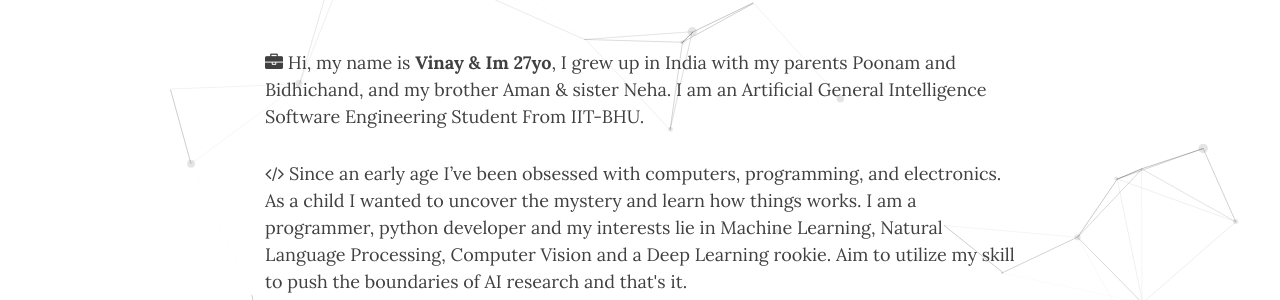
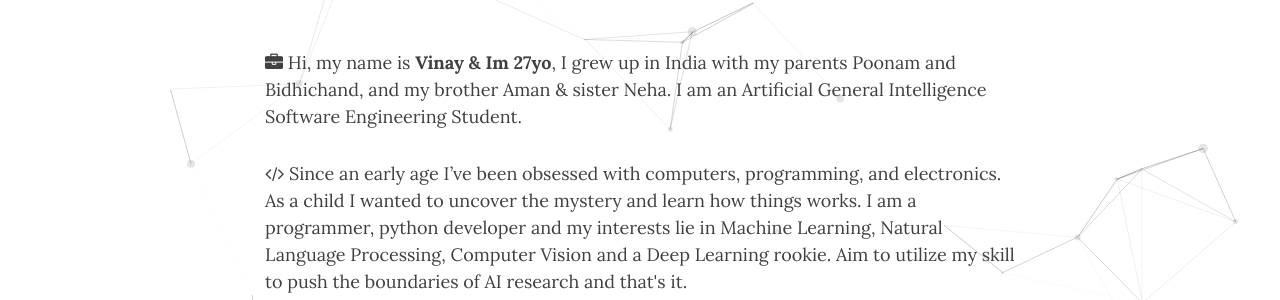
Before and after one commit to Vinaygond/Vinaygond.github.io, a Jekyll site: the page built from aboutme.md, in a window 1280 px wide and 900 px high. Shown: the part 283-583 px from the top of the window. Built offline with Jekyll 4.4.1, drawn with Linux system fonts in a browser that asks for light colours; nearby versions of some CDN libraries.

Commit message:
Update personal introduction in aboutme.md
Removed reference to IIT-BHU from the introduction.

```diff
--- a/aboutme.md
+++ b/aboutme.md
@@ -6,7 +6,7 @@
 
 <p class="about-text">
 <span class="fa fa-briefcase about-icon"></span>
-  Hi, my name is <strong>Vinay & Im 27yo</strong>, I grew up in India with my parents Poonam and Bidhichand, and my brother Aman & sister Neha. I am an Artificial General Intelligence Software Engineering Student From IIT-BHU.
+  Hi, my name is <strong>Vinay & Im 27yo</strong>, I grew up in India with my parents Poonam and Bidhichand, and my brother Aman & sister Neha. I am an Artificial General Intelligence Software Engineering Student.
 </p>
 
 <p class="about-text">
```
